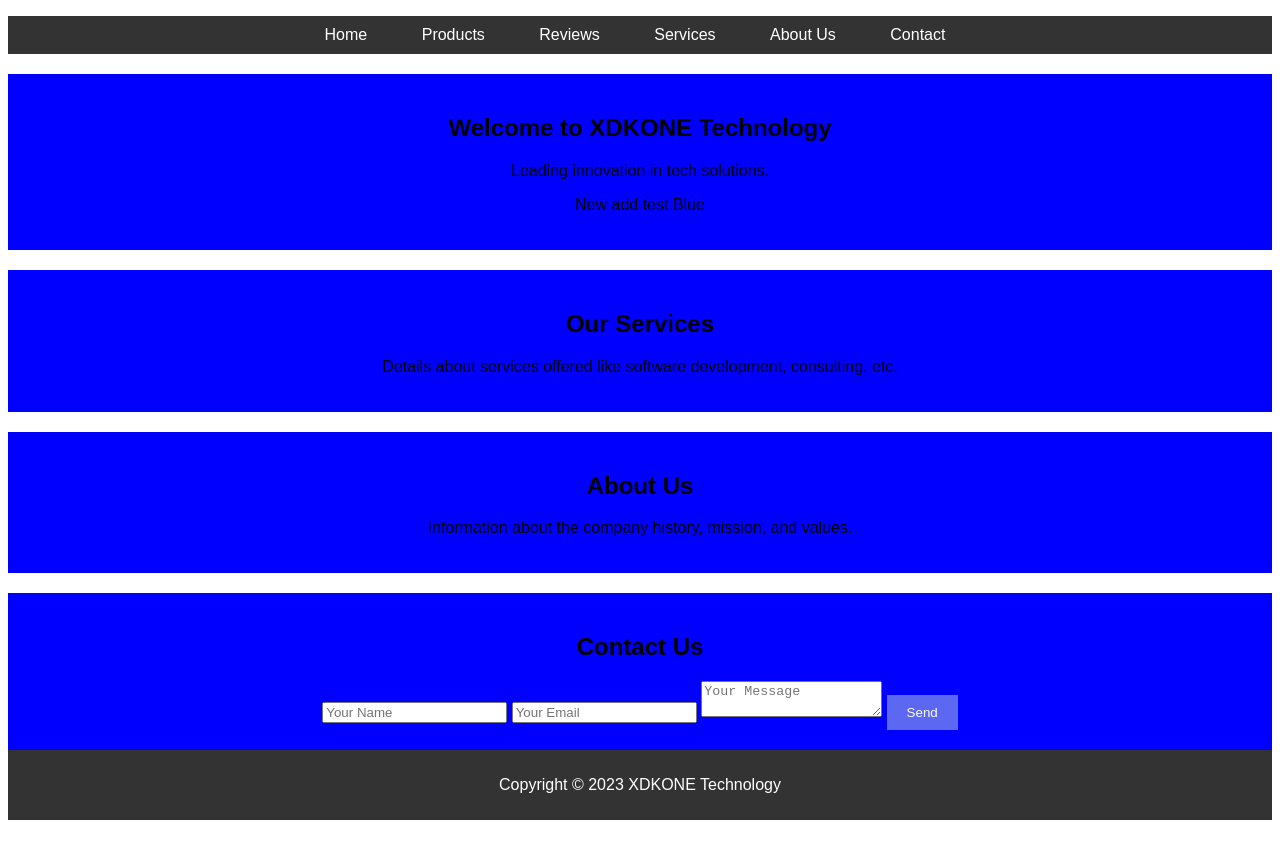
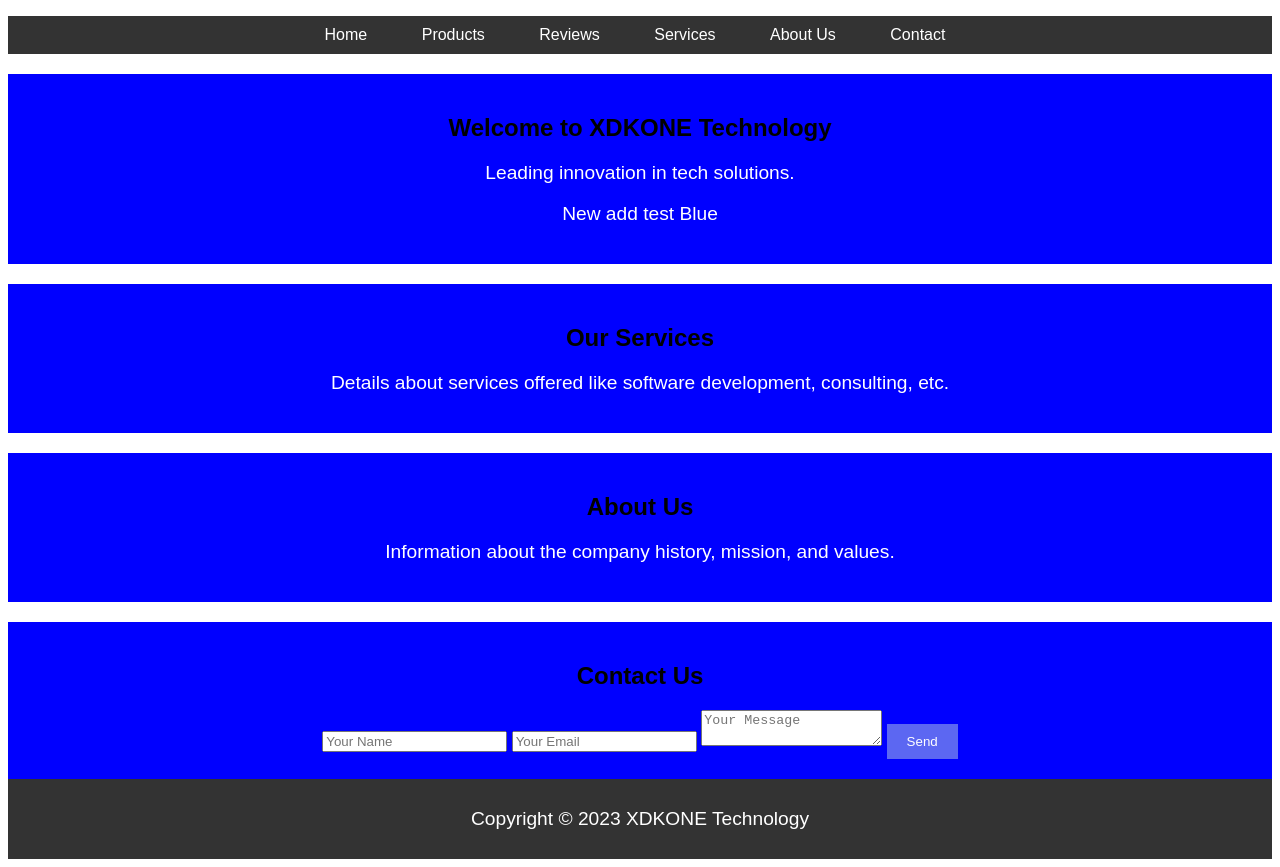
Before and after one commit to Ricardofvr/WebSiteN1.github.io, a plain HTML site: page index.html in a window 1280 px wide. Before the commit the page ends 828 px from the top, so only its background shows below. Drawn offline with Linux system fonts and the light colour scheme.

Commit message:
Update styles.css

```diff
--- a/styles.css
+++ b/styles.css
@@ -31,7 +31,10 @@ section {
 }
 
 
-
+p {
+    color: white;
+    font-size: 1.2em;
+}
 
 
 footer {
```
